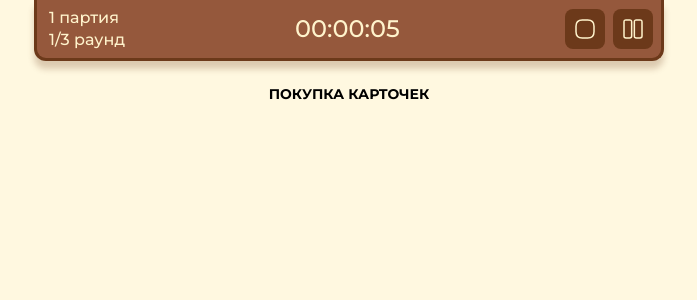
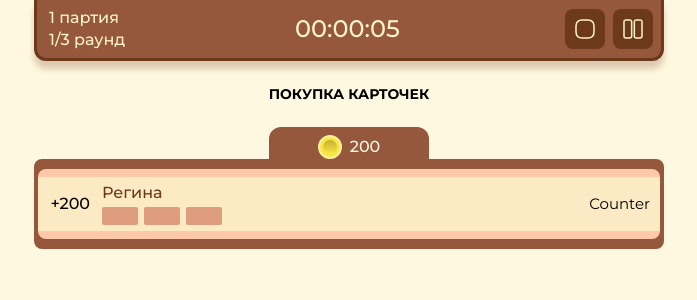
Before and after one commit to VKeyPEDIdea/gameAssistant, a React app: page / in a window 1280 px wide. Shown: the top 300 px of the page, without its empty margins (291-988 px from the left). Built offline with nearby package versions, Linux system fonts and the light colour scheme.

Commit message:
add player list components

```diff
--- /dev/null
+++ b/src/components/Counter/Counter.tsx
@@ -0,0 +1,7 @@
+const Counter = () => {
+	return (
+		<div>Counter</div>
+	);
+};
+
+export default Counter;
--- /dev/null
+++ b/src/components/Counter/index.js
@@ -0,0 +1 @@
+export { default } from './Counter';
--- /dev/null
+++ b/src/components/PlayerList/PlayerItem/PlayerItem.module.scss
@@ -0,0 +1,49 @@
+@import '../../../scss/vars';
+
+.player {
+	display: flex;
+	align-items: center;
+	background-color: $color-vanilla-frost;
+	padding: 6px 10px;
+}
+
+.score {
+	margin-right: 12px;
+	margin-bottom: 0;
+	font-size: 16px;
+	line-height: 20px;
+	font-weight: 500;
+	width: 42px;
+	text-align: right;
+	&--positive {
+		color: $color-drunken-dragonfly;
+	}
+
+	&--negative {
+		color: $color-pelati;
+	}
+}
+
+.wrapper {
+	flex-grow: 1;
+}
+
+.name {
+	margin-bottom: 4px;
+	color: $color-on-light;
+	font-size: 16px;
+	line-height: 20px;
+	font-weight: 500;
+}
+
+.playcard {
+	width: 36px;
+	height: 18px;
+	background-color: $color-peach-bloom;
+	border-radius: 2px;
+	margin-right: 6px;
+}
+
+.playcard-list {
+	display: flex;
+}
--- /dev/null
+++ b/src/components/PlayerList/PlayerItem/PlayerItem.tsx
@@ -0,0 +1,34 @@
+import Counter from '../../Counter';
+import classes from './PlayerItem.module.scss';
+
+interface PlayerItemProps {
+	score: number;
+	name: string;
+	playcardCount: number;
+};
+
+const PlayerItem = ({
+	score = 200,
+	name = 'Регина',
+	playcardCount = 3,
+}: PlayerItemProps) => {
+	let playcardList = [];
+	for (let i = 0; i < playcardCount; i++) {
+		playcardList.push(<div className={classes.playcard}></div>)
+	}
+
+	return (
+		<div className={classes.player}>
+			<p className={classes.score}>+{score}</p>
+			<div className={classes.wrapper}>
+				<p className={classes.name}>{name}</p>
+				<div className={classes['playcard-list']}>
+					{playcardList}
+				</div>
+			</div>
+			<Counter />
+		</div>
+	);
+};
+
+export default PlayerItem;
--- /dev/null
+++ b/src/components/PlayerList/PlayerItem/index.js
@@ -0,0 +1 @@
+export { default } from './PlayerItem';
--- /dev/null
+++ b/src/components/PlayerList/PlayerList.module.scss
@@ -0,0 +1,38 @@
+@import '../../scss/vars';
+
+.box {
+	margin: 0 5px;
+}
+
+.bank {
+	display: flex;
+	align-items: center;
+	justify-content: center;
+	width: 160px;
+	background-color: $color-coconut;
+	padding-top: 8px;
+	border-radius: 12px 12px 0 0;
+	margin: auto;
+}
+
+.count {
+	color: $color-beaming-sun;
+	margin-left: 8px;
+	font-size: 16px;
+	font-weight: 500;
+	line-height: 20px;
+}
+
+.list, .list-bg {
+	border-radius: 8px;
+}
+
+.list-bg {
+	padding: 10px 4px;
+	background-color: $color-coconut;
+}
+
+.list {
+	background-color: $color-peach-crayon;
+	padding: 8px 0;
+}
--- /dev/null
+++ b/src/components/PlayerList/PlayerList.tsx
@@ -0,0 +1,25 @@
+import Coin from '../Coin/Coin';
+import PlayerItem from './PlayerItem/';
+import classes from './PlayerList.module.scss';
+
+const PlayerList = () => {
+	// const playerList = list.map(item => {
+
+	// });
+
+	return (
+		<div className={classes.box}>
+			<div className={classes.bank}>
+				<Coin />
+				<div className={classes.count}>200</div>
+			</div>
+			<div className={classes['list-bg']}>
+				<div className={classes.list}>
+					<PlayerItem />
+				</div>
+			</div>
+		</div>
+	);
+};
+
+export default PlayerList;
--- a/src/pages/BuyingCards/BuyingCards.tsx
+++ b/src/pages/BuyingCards/BuyingCards.tsx
@@ -9,6 +9,7 @@ import {
 	selectMatchRound,
 } from "../../features/match/matchSlice";
 import { useAppDispatch, useAppSelector } from "../../app/hooks";
+import PlayerList from "../../components/PlayerList/";
 import classes from './BuyingCards.module.scss';
 
 const BuyingCards = () => {
@@ -39,6 +40,7 @@ const BuyingCards = () => {
 				roundCurrent={round}
 				duration={duration}/>
 			<h1 className={classes.header}>Покупка карточек</h1>
+			<PlayerList />
 		</>
 	);
 };
```
